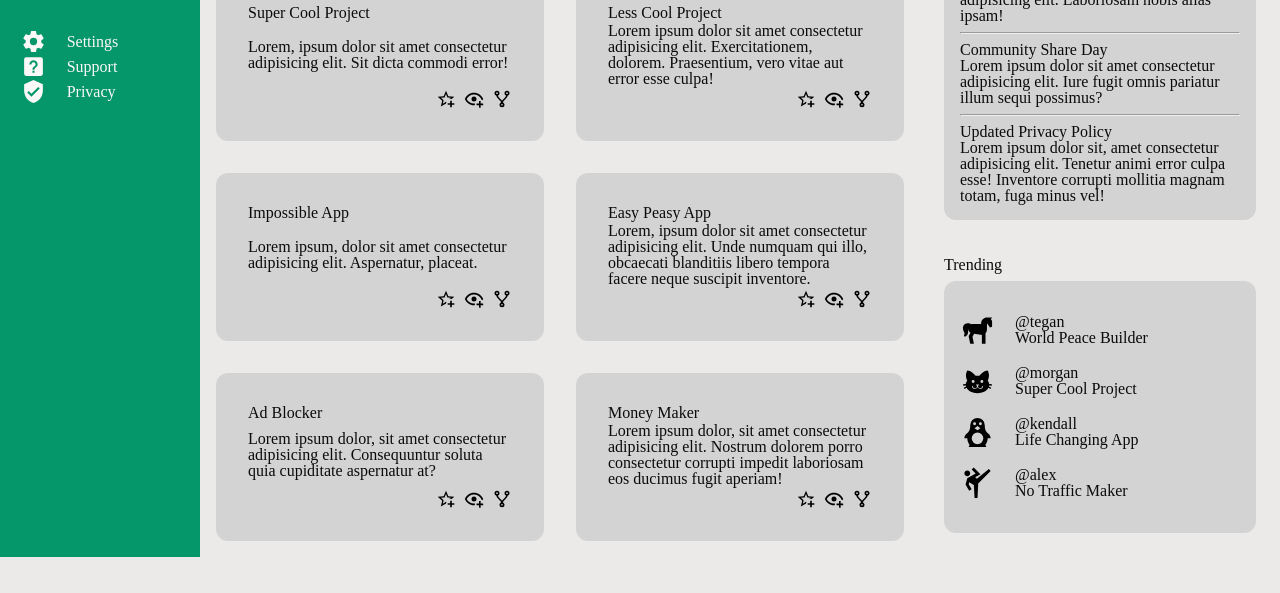
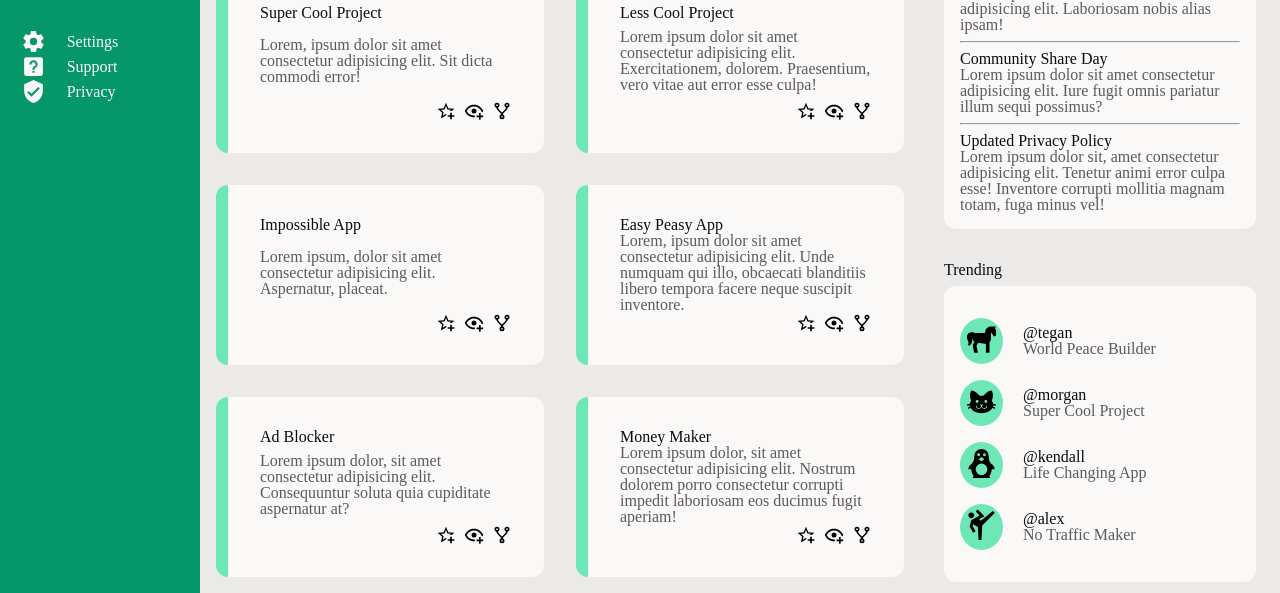
Before and after one commit to Tory-Stodard/admin-dashboard, a plain HTML site: page index.html in a window 1280 px wide. Shown: the part 243-836 px from the top of the page. Before the commit the page ends 800 px from the top, so only its background shows below. Drawn offline with Linux system fonts and the light colour scheme.

Commit message:
completed color scheme.

```diff
--- a/index.html
+++ b/index.html
@@ -114,7 +114,7 @@
         <h2>Your Projects</h2>
         <div class="project-card">
           <h3>Super Cool Project</h3>
-          <p>
+          <p class="light-text-color">
             Lorem, ipsum dolor sit amet consectetur adipisicing elit. Sit dicta
             commodi error!
           </p>
@@ -138,7 +138,7 @@
         </div>
         <div class="project-card">
           <h3>Less Cool Project</h3>
-          <p>
+          <p class="light-text-color">
             Lorem ipsum dolor sit amet consectetur adipisicing elit.
             Exercitationem, dolorem. Praesentium, vero vitae aut error esse
             culpa!
@@ -163,7 +163,7 @@
         </div>
         <div class="project-card">
           <h3>Impossible App</h3>
-          <p>
+          <p class="light-text-color">
             Lorem ipsum, dolor sit amet consectetur adipisicing elit.
             Aspernatur, placeat.
           </p>
@@ -187,7 +187,7 @@
         </div>
         <div class="project-card">
           <h3>Easy Peasy App</h3>
-          <p>
+          <p class="light-text-color">
             Lorem, ipsum dolor sit amet consectetur adipisicing elit. Unde
             numquam qui illo, obcaecati blanditiis libero tempora facere neque
             suscipit inventore.
@@ -212,7 +212,7 @@
         </div>
         <div class="project-card">
           <h3>Ad Blocker</h3>
-          <p>
+          <p class="light-text-color">
             Lorem ipsum dolor, sit amet consectetur adipisicing elit.
             Consequuntur soluta quia cupiditate aspernatur at?
           </p>
@@ -236,7 +236,7 @@
         </div>
         <div class="project-card">
           <h3>Money Maker</h3>
-          <p>
+          <p class="light-text-color">
             Lorem ipsum dolor, sit amet consectetur adipisicing elit. Nostrum
             dolorem porro consectetur corrupti impedit laboriosam eos ducimus
             fugit aperiam!
@@ -264,19 +264,19 @@
         <h2>Announcements</h2>
         <div class="announcement-card">
           <h3>Site Maintenance</h3>
-          <p>
+          <p class="light-text-color">
             Lorem ipsum dolor sit amet consectetur adipisicing elit. Laboriosam
             nobis alias ipsam!
           </p>
           <hr />
           <h3>Community Share Day</h3>
-          <p>
+          <p class="light-text-color">
             Lorem ipsum dolor sit amet consectetur adipisicing elit. Iure fugit
             omnis pariatur illum sequi possimus?
           </p>
           <hr />
           <h3>Updated Privacy Policy</h3>
-          <p>
+          <p class="light-text-color">
             Lorem ipsum dolor sit, amet consectetur adipisicing elit. Tenetur
             animi error culpa esse! Inventore corrupti mollitia magnam totam,
             fuga minus vel!
@@ -287,47 +287,55 @@
         <h2>Trending</h2>
         <div class="trending-card">
           <div class="trending-project">
+            <div class="trending-profile-picture-bg">
               <img
                 src="images/horse.svg"
                 alt="profile image"
                 class="trending-profile-picture"
               />
+            </div>
             <div class="trending-project-info">
               <p>@tegan</p>
-              <p>World Peace Builder</p>
+              <p class="light-text-color">World Peace Builder</p>
             </div>
           </div>
           <div class="trending-project">
+            <div class="trending-profile-picture-bg">
               <img
                 src="images/cat.svg"
                 alt="profile image"
                 class="trending-profile-picture"
               />
+            </div>
             <div class="trending-project-info">
               <p>@morgan</p>
-              <p>Super Cool Project</p>
+              <p class="light-text-color">Super Cool Project</p>
             </div>
           </div>
           <div class="trending-project">
+            <div class="trending-profile-picture-bg">
               <img
                 src="images/penguin.svg"
                 alt="profile image"
                 class="trending-profile-picture"
               />
+            </div>
             <div class="treding-project-info">
               <p>@kendall</p>
-              <p>Life Changing App</p>
+              <p class="light-text-color">Life Changing App</p>
             </div>
           </div>
           <div class="trending-project">
+            <div class="trending-profile-picture-bg">
               <img
                 src="images/karate.svg"
                 alt="profile image"
                 class="trending-profile-picture"
               />
+            </div>
             <div class="trending-project-info">
               <p>@alex</p>
-              <p>No Traffic Maker</p>
+              <p class="light-text-color">No Traffic Maker</p>
             </div>
           </div>
         </div>
--- a/stylesheets/styles.css
+++ b/stylesheets/styles.css
@@ -2,10 +2,10 @@
 
 :root {
   --main-color: #059669;
-  --secondary-color: #86efac;
+  --secondary-color: #6ee7b7;
   --background-color: rgb(236, 233, 233);
   --dark-text-color: rgb(11, 11, 11);
-  --light-text-color: rgb(50, 49, 49);
+  --light-text-color: rgb(91, 90, 90);
   --white-color: rgb(251, 248, 248);
 }
 
@@ -30,6 +30,10 @@ li {
 
 /* Utility Styles */
 
+.light-text-color {
+  color: var(--light-text-color);
+}
+
 .sidebar-title-img {
   width: 50px;
   height: 50px;
@@ -40,8 +44,12 @@ li {
   height: 25px;
 }
 
-.nav-icon {
-  fill: white;
+.announcement-card,
+.trending-card {
+  background-color: var(--white-color);
+  padding: 1rem;
+  border-radius: 12px;
+  width: 100%;
 }
 
 /* Layout */
@@ -214,7 +222,8 @@ main {
 /* My Projects Section */
 
 .project-card {
-  background-color: lightgray;
+  background-color: var(--white-color);
+  border-left: 12px solid var(--secondary-color);
   border-radius: 12px;
   padding: 2rem;
 }
@@ -226,26 +235,13 @@ main {
 
 /* Trending Section */
 
+.trending-profile-picture-bg {
+  background-color: var(--secondary-color);
+  border-radius: 50%;
+  padding: 0.25rem;
+}
+
 .trending-profile-picture {
   width: 35px;
   height: 35px;
 }
-
-/* Temporary */
-
-/* .sidebar,
-.page-header,
-main,
-.my-projects,
-.announcements,
-.trending {
-  border: 1px solid;
-} */
-
-.announcement-card,
-.trending-card {
-  background-color: lightgray;
-  padding: 1rem;
-  border-radius: 12px;
-  width: 100%;
-}
```
Lines whose indentation alone changed are shown as unchanged.
